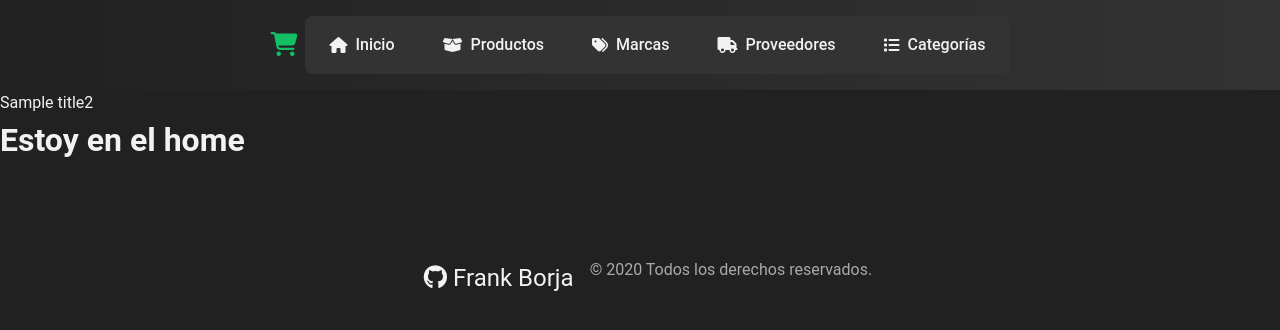
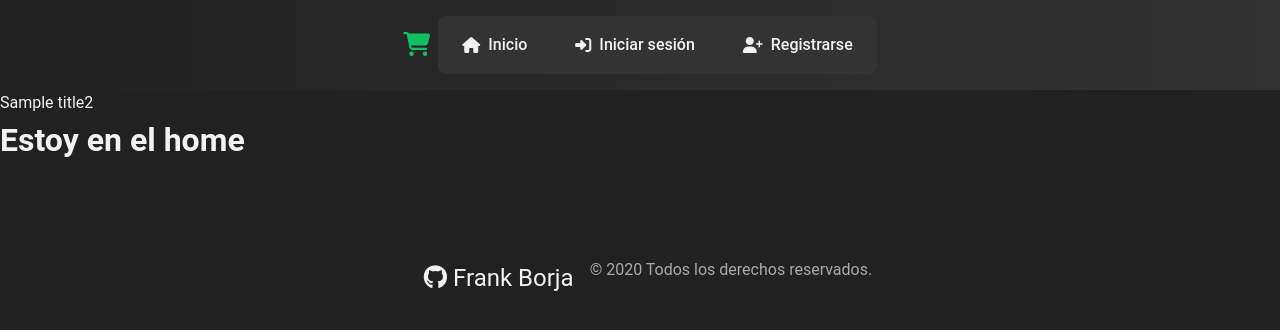
Before and after one commit to fborjaz/proy_sales_may, a Django app: template templates/core/home.html in a window 1280 px wide. Shown: the top 330 px of the page. Run offline with Django 3.2, Linux system fonts and the light colour scheme; the template is opened without the code that fills it: most values are stand-ins (such as "Sample title", 1, 10 or a date in 2020).

Commit message:
config nav - avtive menu solo si user.is_authenticated

```diff
--- a/templates/partials/navigation.html
+++ b/templates/partials/navigation.html
@@ -1,22 +1,36 @@
 {% load static %}
-{% with current_url=request.resolver_match.url_name %}
+
 <nav aria-label="Menú principal">
   <ul class="menu" role="menubar">
-    <li role="none" class="{% if current_url == 'home' %}active{% endif %}">
-      <a href="{% url 'home' %}" role="menuitem" aria-current="{% if current_url == 'home' %}page{% endif %}"><i class="fas fa-home"></i> Inicio</a>
+
+    <li role="none" class="{% if request.resolver_match.url_name == 'home' %}active{% endif %}">
+      <a href="{% url 'home' %}" role="menuitem" aria-current="{% if request.resolver_match.url_name == 'home' %}page{% endif %}"><i class="fas fa-home"></i> Inicio</a>
     </li>
-    <li role="none" class="{% if current_url == 'core:product_list' %}active{% endif %}">
-      <a href="{% url 'core:product_list' %}" role="menuitem" aria-current="{% if current_url == 'core:product_list' %}page{% endif %}"><i class="fas fa-box-open" aria-hidden="true"></i> Productos</a>
-    </li>
-    <li role="none" class="{% if current_url == 'core:brand_list' %}active{% endif %}">
-      <a href="{% url 'core:brand_list' %}" role="menuitem" aria-current="{% if current_url == 'core:brand_list' %}page{% endif %}"><i class="fas fa-tags" aria-hidden="true"></i> Marcas</a>
-    </li>
-    <li role="none" class="{% if current_url == 'core:supplier_list' %}active{% endif %}">
-      <a href="{% url 'core:supplier_list' %}" role="menuitem" aria-current="{% if current_url == 'core:supplier_list' %}page{% endif %}"><i class="fas fa-truck" aria-hidden="true"></i> Proveedores</a>
-    </li>
-    <li role="none" class="{% if current_url == 'core:category_list' %}active{% endif %}">
-      <a href="{% url 'core:category_list' %}" role="menuitem" aria-current="{% if current_url == 'core:category_list' %}page{% endif %}"><i class="fas fa-list" aria-hidden="true"></i> Categorías</a>
-    </li>
+
+    {% if user.is_authenticated %}
+      <li role="none" class="{% if request.resolver_match.url_name == 'core:product_list' %}active{% endif %}">
+        <a href="{% url 'core:product_list' %}" role="menuitem" aria-current="{% if request.resolver_match.url_name == 'core:product_list' %}page{% endif %}"><i class="fas fa-box-open" aria-hidden="true"></i> Productos</a>
+      </li>
+      <li role="none" class="{% if request.resolver_match.url_name == 'core:brand_list' %}active{% endif %}">
+        <a href="{% url 'core:brand_list' %}" role="menuitem" aria-current="{% if request.resolver_match.url_name == 'core:brand_list' %}page{% endif %}"><i class="fas fa-tags" aria-hidden="true"></i> Marcas</a>
+      </li>
+      <li role="none" class="{% if request.resolver_match.url_name == 'core:supplier_list' %}active{% endif %}">
+        <a href="{% url 'core:supplier_list' %}" role="menuitem" aria-current="{% if request.resolver_match.url_name == 'core:supplier_list' %}page{% endif %}"><i class="fas fa-truck" aria-hidden="true"></i> Proveedores</a>
+      </li>
+      <li role="none" class="{% if request.resolver_match.url_name == 'core:category_list' %}active{% endif %}">
+        <a href="{% url 'core:category_list' %}" role="menuitem" aria-current="{% if request.resolver_match.url_name == 'core:category_list' %}page{% endif %}"><i class="fas fa-list" aria-hidden="true"></i> Categorías</a>
+      </li>
+      <li role="none" class="{% if request.resolver_match.url_name == 'logout' %}active{% endif %}">
+        <a href="{% url 'home' %}" role="menuitem" aria-current="{% if request.resolver_match.url_name == 'logout' %}page{% endif %}"><i class="fas fa-sign-out-alt"></i> Cerrar sesión</a>
+      </li>
+    {% else %}
+      <li role="none" class="{% if request.resolver_match.url_name == 'login' %}active{% endif %}">
+        <a href="{% url 'login' %}" role="menuitem" aria-current="{% if request.resolver_match.url_name == 'login' %}page{% endif %}"><i class="fas fa-sign-in-alt"></i> Iniciar sesión</a>
+      </li>
+      <li role="none" class="{% if request.resolver_match.url_name == 'signup' %}active{% endif %}">
+        <a href="{% url 'signup' %}" role="menuitem" aria-current="{% if request.resolver_match.url_name == 'signup' %}page{% endif %}"><i class="fas fa-user-plus"></i> Registrarse</a>
+      </li>
+
+    {% endif %}
   </ul>
 </nav>
-{% endwith %}
```
Also changed, not shown: factur.sqlite3.
